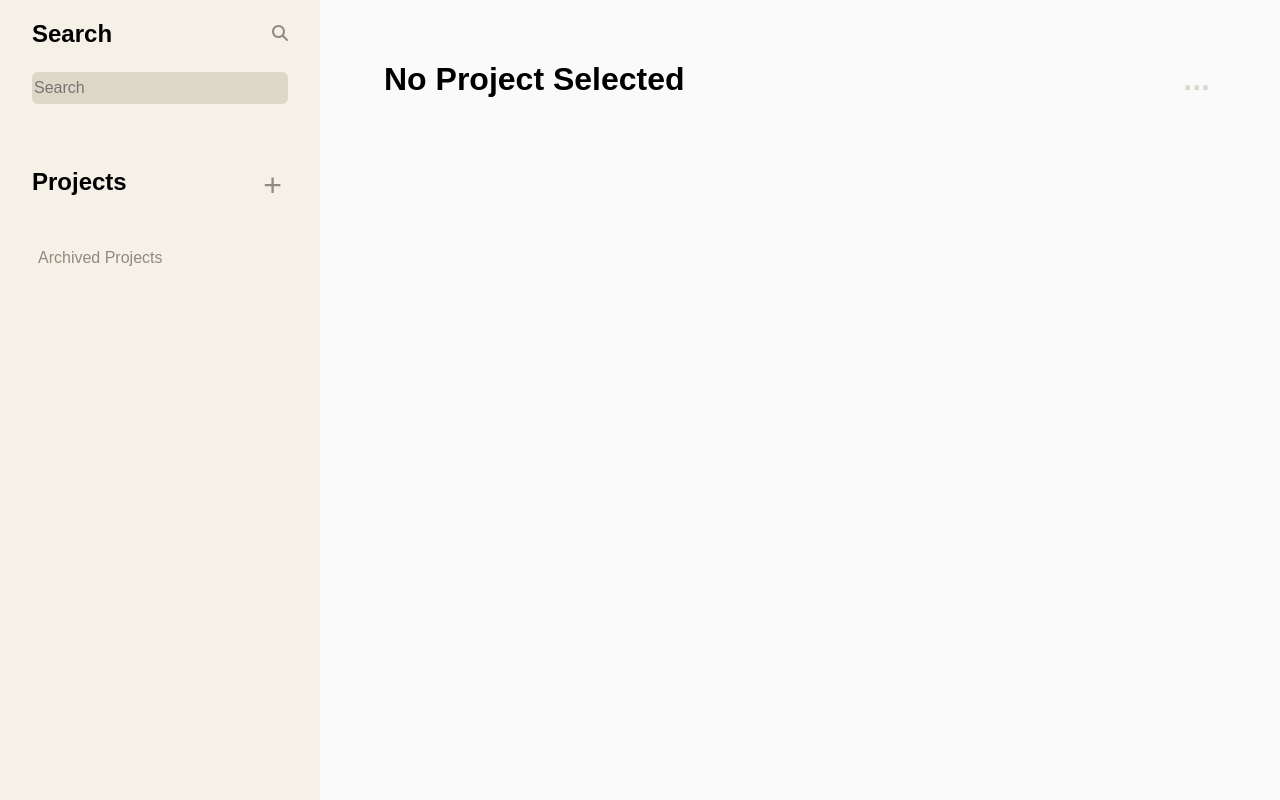
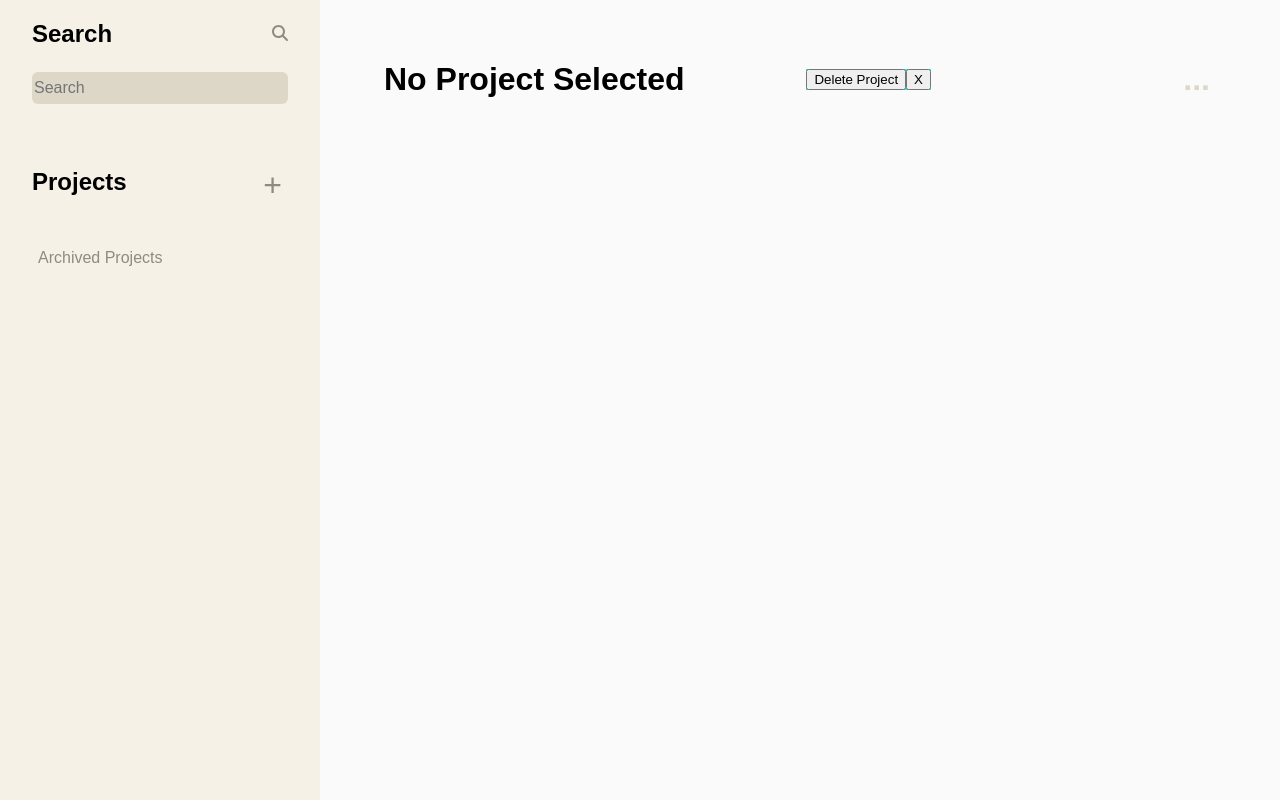
Before and after one commit to gavtay/todoapp, a React (Vite) app: page / in a window 1280 px wide. Both pictures are taken after a click on the button "...". Built offline with nearby package versions, Linux system fonts and the light colour scheme.

Commit message:
Created a popup for the Project Info.

```diff
--- a/src/actions/index.js
+++ b/src/actions/index.js
@@ -37,6 +37,11 @@ export const newselectedproject = (name) => {
     }
 }
 
+export const projectinfobox = () => {
+    return {
+        type: 'PROJECTINFOBOX'
+    }
+}
 
 export const addnewitemtext = (text) => {
     return {
--- a/src/main/Main.jsx
+++ b/src/main/Main.jsx
@@ -1,15 +1,30 @@
 import ListItem from './ListItem';
 import NewListItem from './NewListItem';
-import { useSelector } from 'react-redux';
+import ProjectInfo from './ProjectInfo';
+import { useSelector, useDispatch } from 'react-redux';
 import './Main.css';
+import { projectinfobox } from '../actions';
 
 function Main() {
     const currSelectedProject = useSelector(state => state.currSelectedProject);
     const projectArray = useSelector(state => state.projectArray);
+    const projectInfoBox = useSelector(state => state.projectInfoBox)
+    const dispatch = useDispatch();
     let projectInd;
 
     function openProjectInfo() {
-        console.log('Open info box');
+        dispatch(projectinfobox());
+    }
+
+    function populateProjectInfo() {
+        console.log(projectInfoBox);
+        if (projectInfoBox === true) {
+            return (
+                <>
+                    <ProjectInfo />
+                </>
+            )
+        }
     }
 
     function populateList() {
@@ -51,6 +66,7 @@ function Main() {
                     <button id='main-more-btn'
                     onClick={openProjectInfo}
                     >...</button>
+                    {populateProjectInfo()}
                 </div>
                 <div id='main-list-container'>
                     {populateList()}
--- a/src/main/ProjectInfo.css
+++ b/src/main/ProjectInfo.css
@@ -0,0 +1,6 @@
+#project-info-container {
+    margin-left: 33%;
+    background-color: aqua;
+    position: absolute;
+    display: flex;
+}
--- a/src/main/ProjectInfo.jsx
+++ b/src/main/ProjectInfo.jsx
@@ -4,7 +4,10 @@ function ProjectInfo() {
 
     return (
         <>
-
+            <div id='project-info-container'>
+                <button>Delete Project</button>
+                <button>X</button>
+            </div>
         </>
     )
 }
--- a/src/reducers/index.js
+++ b/src/reducers/index.js
@@ -6,6 +6,7 @@ import addNewItemText from './addNewItemText';
 import currSelectedProject from './currSelectedProject';
 import filterProject from './filterProjects';
 import delListItem from './delListItem';
+import projectInfoBox from './projectInfoBox';
 
 const allReducers = combineReducers({
     showAddProject,
@@ -14,6 +15,7 @@ const allReducers = combineReducers({
     newItemText: addNewItemText,
     currSelectedProject,
     filterProject,
-    delListItem
+    delListItem,
+    projectInfoBox
 });
 export default allReducers;
--- /dev/null
+++ b/src/reducers/projectInfoBox.js
@@ -0,0 +1,9 @@
+const projectInfoBox = (state = false, action) => {
+    switch(action.type) {
+        case 'PROJECTINFOBOX':
+            return !state;
+        default:
+            return state;
+    }
+}
+export default projectInfoBox;
```
